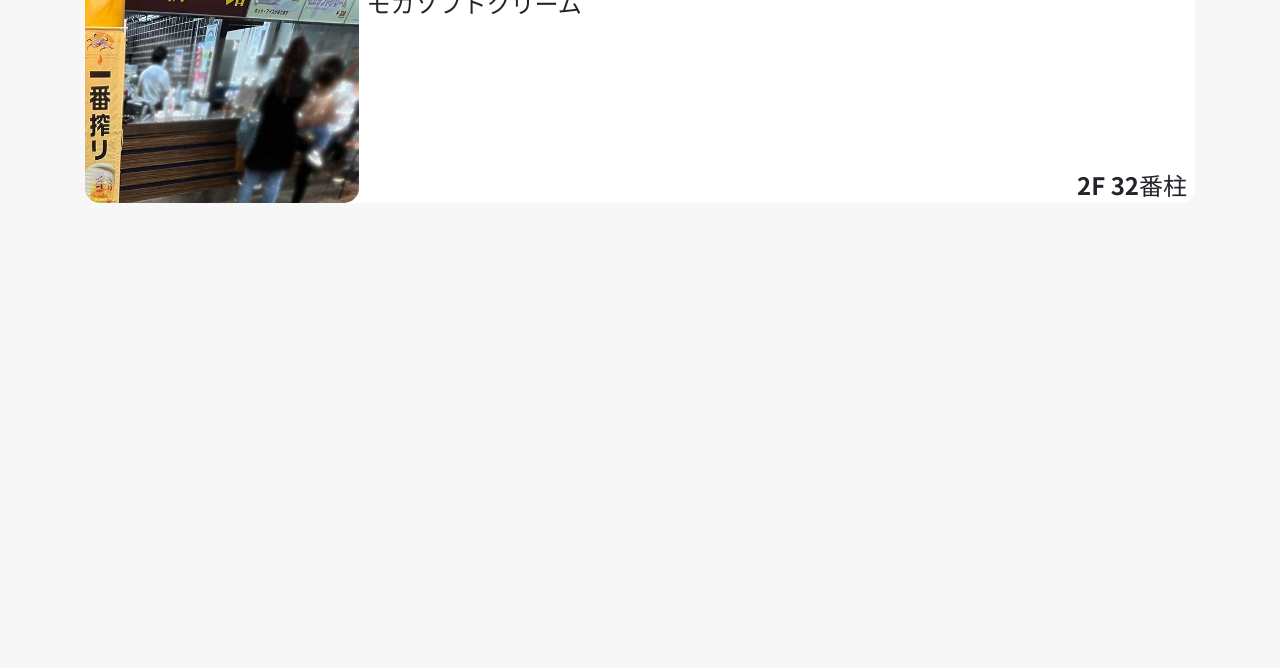
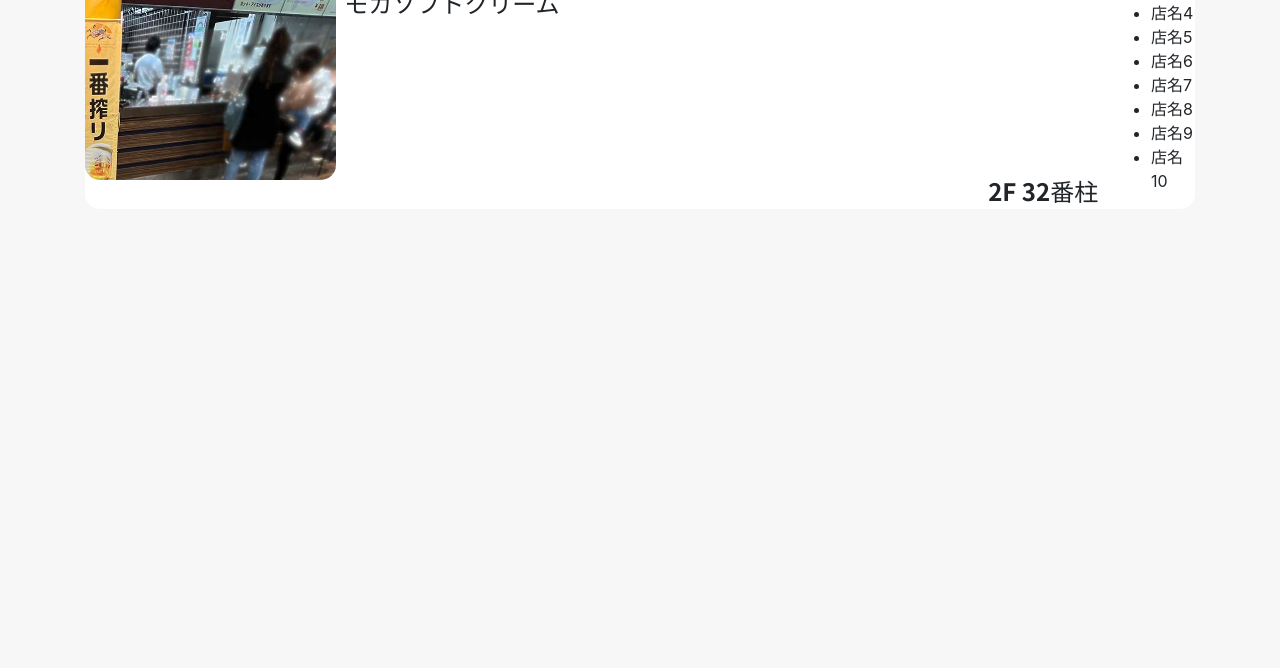
Before and after one commit to NemuNemumin/NemuNemumin.github.io, a plain HTML site: page maUma/index.html in a window 1280 px wide. Shown: the part 132-800 px from the top of the page. Drawn offline with nearby package versions, Linux system fonts and the light colour scheme.

Commit message:
jsonファイルの読込

```diff
--- a/maUma/index.html
+++ b/maUma/index.html
@@ -16,7 +16,8 @@
   <!--スタイルシートmain.css読込-->
   <link href="main.css" rel="stylesheet">
   <!--スクリプト読込-->
-  <link href="shopData.js" rel="script">
+<!--  <link href="shopData.js" rel="script">-->
+  <script type="text/javascript" src="shopData.js"></script>
   <!--googleフォント読込-->
   <link href="https://fonts.googleapis.com/css?family=Roboto" rel="stylesheet">
   <meta charset="UTF-8">
@@ -32,7 +33,7 @@
 <hr>
 <div class="container">
   <main>
-    <div class="flexStart bg-white roundedShopImg">
+    <div id="shops" class="flexStart bg-white roundedShopImg">
       <div class="shopImgBox">
         <img alt="shop" class="shopImg" src="img/shopImg/koichiro.jpg">
       </div>
--- a/maUma/shopData.js
+++ b/maUma/shopData.js
@@ -1,6 +1,15 @@
-var data
 $.getJSON("menu.json")
     .done(function (json) {
-        alert(data.name);
+        console.log(json);
+        let body = ";"
+        body += `<ul>`;
+        $.each(json, function(index, object){
+            body += `<li>${object.name}</li>`;
+            console.log(object.name);
+            console.log(JSON.stringify(object));
+        })
+        body += `</ul>`;
+        $("#shops").append(body);
+        // alert(json);
 
     });
```
